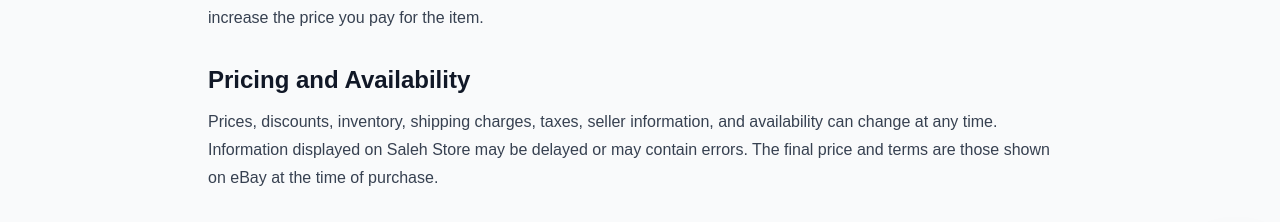
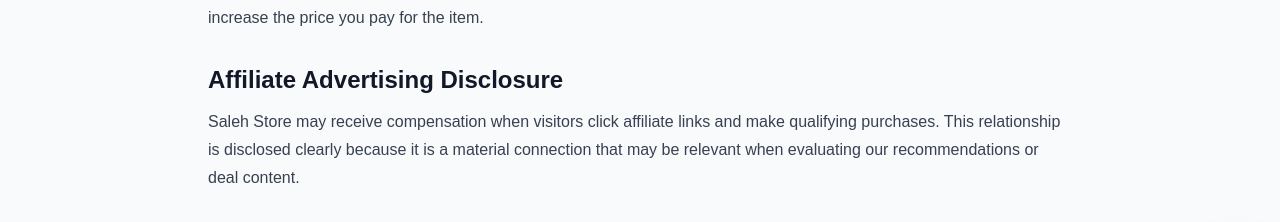
Before and after one commit to SamoTech/ebay-store, a Next.js app: page /disclaimer in a window 1280 px wide. Shown: the part 504-726 px from the top of the page. Built offline with nearby package versions, Linux system fonts and the light colour scheme; no server answers.

Commit message:
legal: strengthen affiliate advertising disclosure

```diff
--- a/app/disclaimer/page.tsx
+++ b/app/disclaimer/page.tsx
@@ -12,6 +12,7 @@ export default function DisclaimerPage() {
   return (
     <LegalPageShell title="Affiliate & Legal Disclaimers" effectiveDate="September 20, 2026">
       <section><h2 className="text-2xl font-bold text-gray-900 dark:text-white mb-3">eBay Partner Network Disclosure</h2><p><strong>Saleh Store is a participant in the eBay Partner Network, an affiliate advertising program designed to provide a means for sites to earn advertising fees by advertising and linking to eBay.com.</strong></p><p className="mt-3">When you click an affiliate link on Saleh Store and make a qualifying purchase, we may earn a commission. This does not increase the price you pay for the item.</p></section>
+      <section><h2 className="text-2xl font-bold text-gray-900 dark:text-white mb-3">Affiliate Advertising Disclosure</h2><p>Saleh Store may receive compensation when visitors click affiliate links and make qualifying purchases. This relationship is disclosed clearly because it is a material connection that may be relevant when evaluating our recommendations or deal content.</p></section>
       <section><h2 className="text-2xl font-bold text-gray-900 dark:text-white mb-3">Pricing and Availability</h2><p>Prices, discounts, inventory, shipping charges, taxes, seller information, and availability can change at any time. Information displayed on Saleh Store may be delayed or may contain errors. The final price and terms are those shown on eBay at the time of purchase.</p></section>
       <section><h2 className="text-2xl font-bold text-gray-900 dark:text-white mb-3">No Seller or Product Guarantee</h2><p>Saleh Store does not manufacture, own, inspect, authenticate, warehouse, ship, or fulfill products listed on eBay. We do not guarantee seller performance, product condition, authenticity, warranty coverage, shipping, returns, refunds, or suitability. Product and seller disputes should be addressed with eBay and/or the applicable seller.</p></section>
       <section><h2 className="text-2xl font-bold text-gray-900 dark:text-white mb-3">No Implied Endorsement</h2><p>References to eBay, sellers, brands, products, trademarks, or logos are for identification and shopping-navigation purposes. Unless expressly stated, they do not imply sponsorship, endorsement, or certification by the referenced brand, seller, or eBay.</p></section>
```
